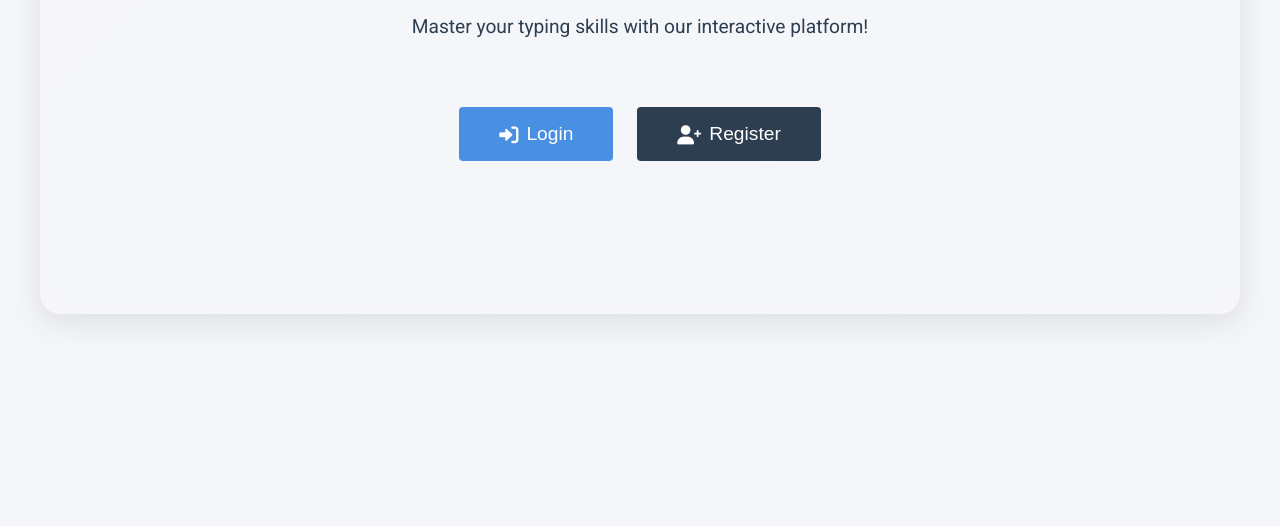
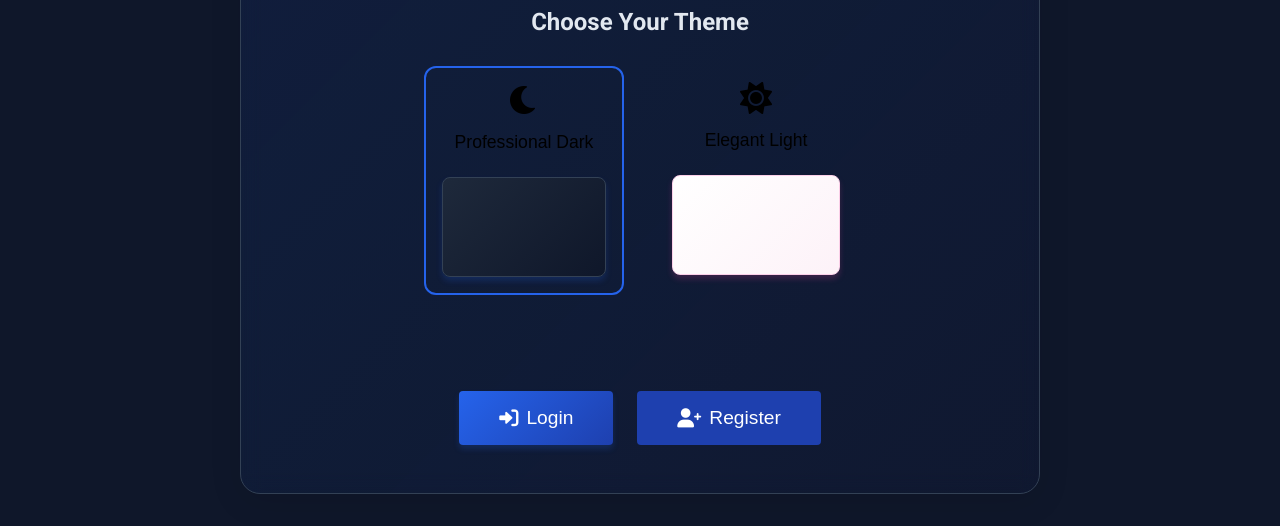
Before and after one commit to Garvit199k/typing-test, a website: page public/index.html in a window 1280 px wide. Shown: the part 342-868 px from the top of the page. Before the commit the page ends 800 px from the top, so only its background shows below. Drawn offline with Linux system fonts and the light colour scheme.

Commit message:
Moved theme selection to welcome screen, improved UI/UX

```diff
--- a/public/css/style.css
+++ b/public/css/style.css
@@ -840,3 +840,120 @@ th {
 .btn-primary:active {
     transform: translateY(0);
 }
+
+/* Theme Selector */
+.theme-selector {
+    margin: 2rem 0;
+    text-align: center;
+}
+
+.theme-selector h2 {
+    font-size: 1.5rem;
+    margin-bottom: 1.5rem;
+    color: var(--text-color);
+}
+
+.theme-options {
+    display: flex;
+    gap: 2rem;
+    justify-content: center;
+    margin-bottom: 2rem;
+}
+
+.theme-option {
+    background: none;
+    border: none;
+    padding: 1rem;
+    cursor: pointer;
+    border-radius: 12px;
+    transition: all 0.3s ease;
+    position: relative;
+    width: 200px;
+    display: flex;
+    flex-direction: column;
+    align-items: center;
+    gap: 0.5rem;
+}
+
+.theme-option:hover {
+    transform: translateY(-5px);
+}
+
+.theme-option i {
+    font-size: 2rem;
+    margin-bottom: 0.5rem;
+}
+
+.theme-option span {
+    font-size: 1.1rem;
+    font-weight: 500;
+}
+
+.theme-preview {
+    width: 100%;
+    height: 100px;
+    border-radius: 8px;
+    margin-top: 1rem;
+    transition: all 0.3s ease;
+}
+
+.male-preview {
+    background: linear-gradient(135deg, #1e293b, #0f172a);
+    border: 1px solid #334155;
+    box-shadow: 0 4px 6px rgba(37, 99, 235, 0.2);
+}
+
+.female-preview {
+    background: linear-gradient(135deg, #fff, #fdf2f8);
+    border: 1px solid #fbcfe8;
+    box-shadow: 0 4px 6px rgba(236, 72, 153, 0.2);
+}
+
+.theme-option.active {
+    background-color: rgba(var(--primary-color-rgb), 0.1);
+    border: 2px solid var(--primary-color);
+}
+
+/* Enhanced Welcome Container */
+.welcome-container {
+    max-width: 800px;
+    margin: 0 auto;
+    padding: 3rem 2rem;
+    background: rgba(255, 255, 255, 0.05);
+    backdrop-filter: blur(10px);
+    border-radius: 20px;
+    box-shadow: 0 8px 32px rgba(0, 0, 0, 0.1);
+}
+
+.welcome-container h1 {
+    font-size: 3.5rem;
+    background: linear-gradient(135deg, var(--primary-color), var(--secondary-color));
+    -webkit-background-clip: text;
+    -webkit-text-fill-color: transparent;
+    margin-bottom: 1rem;
+}
+
+.welcome-container p {
+    font-size: 1.2rem;
+    color: var(--text-color);
+    opacity: 0.9;
+    max-width: 600px;
+    margin: 0 auto 2rem;
+}
+
+/* Responsive Adjustments */
+@media (max-width: 768px) {
+    .theme-options {
+        flex-direction: column;
+        align-items: center;
+    }
+
+    .theme-option {
+        width: 100%;
+        max-width: 300px;
+    }
+
+    .welcome-container h1 {
+        font-size: 2.5rem;
+    }
+}
--- a/public/index.html
+++ b/public/index.html
@@ -34,6 +34,24 @@
             <div class="container welcome-container">
                 <h1>Welcome to TypeMaster</h1>
                 <p>Master your typing skills with our interactive platform!</p>
+
+                <!-- Theme Selector -->
+                <div class="theme-selector">
+                    <h2>Choose Your Theme</h2>
+                    <div class="theme-options">
+                        <button class="theme-option" data-theme="male">
+                            <i class="fas fa-moon"></i>
+                            <span>Professional Dark</span>
+                            <div class="theme-preview male-preview"></div>
+                        </button>
+                        <button class="theme-option" data-theme="female">
+                            <i class="fas fa-sun"></i>
+                            <span>Elegant Light</span>
+                            <div class="theme-preview female-preview"></div>
+                        </button>
+                    </div>
+                </div>
+
                 <div class="welcome-buttons">
                     <button class="btn btn-primary btn-large welcome-login">
                         <i class="fas fa-sign-in-alt"></i> Login
@@ -252,21 +270,6 @@
                         <input type="password" id="registerPassword" required placeholder="Choose a password">
                     </div>
                 </div>
-                <div class="form-group">
-                    <label>Select Gender</label>
-                    <div class="gender-select">
-                        <label class="gender-option" for="male">
-                            <input type="radio" name="gender" id="male" value="male" required>
-                            <i class="fas fa-mars"></i>
-                            <span>Male</span>
-                        </label>
-                        <label class="gender-option" for="female">
-                            <input type="radio" name="gender" id="female" value="female" required>
-                            <i class="fas fa-venus"></i>
-                            <span>Female</span>
-                        </label>
-                    </div>
-                </div>
                 <button type="submit" class="btn btn-primary btn-block">
                     <i class="fas fa-user-plus"></i> Register
                 </button>
--- a/public/js/auth.js
+++ b/public/js/auth.js
@@ -2,8 +2,10 @@ class Auth {
     constructor() {
         this.token = localStorage.getItem('token');
         this.user = JSON.parse(localStorage.getItem('user'));
+        this.currentTheme = localStorage.getItem('theme') || 'male';
         this.setupEventListeners();
         this.updateUI();
+        this.applyTheme(this.currentTheme);
     }
 
     setupEventListeners() {
@@ -14,6 +16,20 @@ class Auth {
         const logoutBtn = document.getElementById('logoutBtn');
         const closeBtn = authModal.querySelector('.close');
         const tabs = authModal.querySelectorAll('.tab');
+
+        // Theme selection
+        const themeOptions = document.querySelectorAll('.theme-option');
+        themeOptions.forEach(option => {
+            option.addEventListener('click', () => {
+                const theme = option.dataset.theme;
+                this.setTheme(theme);
+                themeOptions.forEach(opt => opt.classList.remove('active'));
+                option.classList.add('active');
+            });
+            if (option.dataset.theme === this.currentTheme) {
+                option.classList.add('active');
+            }
+        });
 
         // Show modal
         welcomeLoginBtn.addEventListener('click', () => this.showModal('login'));
@@ -108,6 +124,16 @@ class Auth {
         }
     }
 
+    setTheme(theme) {
+        this.currentTheme = theme;
+        localStorage.setItem('theme', theme);
+        this.applyTheme(theme);
+    }
+
+    applyTheme(theme) {
+        document.body.setAttribute('data-theme', theme);
+    }
+
     async login() {
         const form = document.getElementById('loginForm');
         const username = document.getElementById('loginUsername');
@@ -156,7 +182,6 @@ class Auth {
         const form = document.getElementById('registerForm');
         const username = document.getElementById('registerUsername');
         const password = document.getElementById('registerPassword');
-        const gender = document.querySelector('input[name="gender"]:checked');
 
         // Validation
         if (!username.value.trim()) {
@@ -171,10 +196,6 @@ class Auth {
             this.showError(password, 'Password must be at least 6 characters');
             return;
         }
-        if (!gender) {
-            this.showError(document.querySelector('.gender-select'), 'Please select a theme');
-            return;
-        }
 
         this.setLoading(form, true);
 
@@ -185,20 +206,20 @@ class Auth {
                 body: JSON.stringify({
                     username: username.value.trim(),
                     password: password.value,
-                    gender: gender.value
+                    gender: this.currentTheme // Use current theme as gender preference
                 })
             });
 
             const data = await response.json();
 
             if (!response.ok) {
-                throw new Error(data.message || 'Registration failed');
+                if (response.status === 409) {
+                    throw new Error('Username already exists. Please choose another.');
+                }
+                throw new Error(data.message || 'Registration failed. Please try again.');
             }
 
-            this.setSession(data.token, data.user);
-            this.hideModal();
-            this.updateUI();
-            location.reload();
+            await this.loginAfterRegistration(username.value.trim(), password.value);
         } catch (error) {
             this.showError(username, error.message);
         } finally {
```
